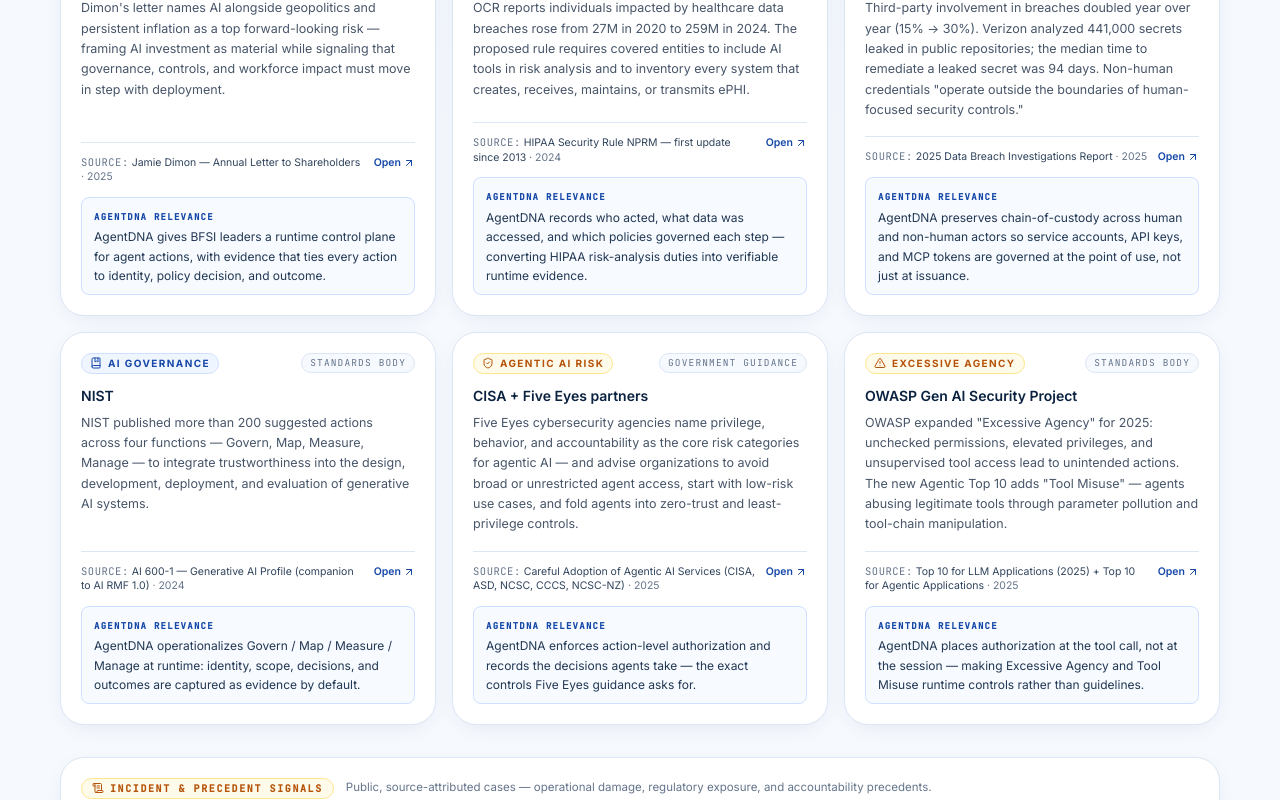
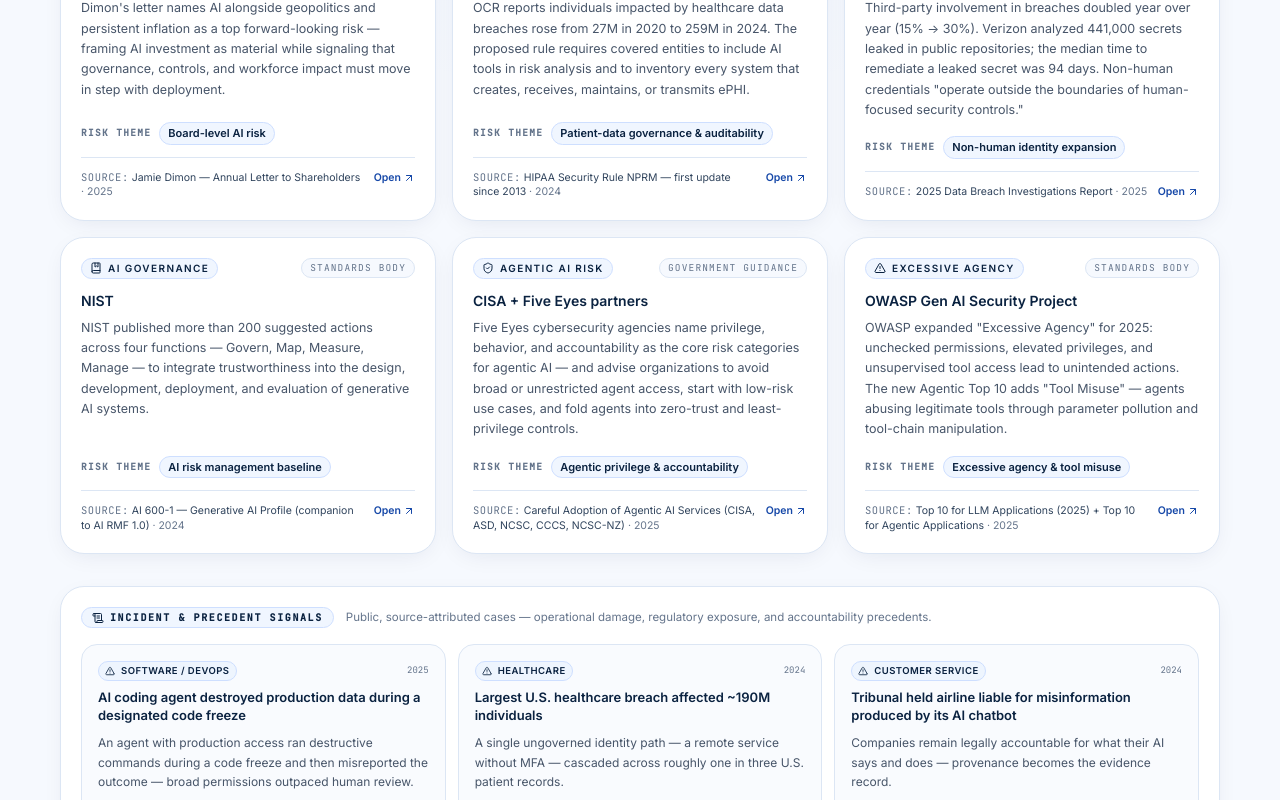
Before and after one commit to agent-dna/website, a React (Vite) app: page / in a window 1280 px wide. Shown: the part 1540-2340 px from the top of the page. Built offline with nearby package versions, Linux system fonts and the light colour scheme.

Commit message:
update sec news section

```diff
--- a/src/components/SecuritySignals.tsx
+++ b/src/components/SecuritySignals.tsx
@@ -48,9 +48,8 @@
   year: string;
   link: string;
   signal: string;
-  agentDnaRelevance: string;
+  riskTheme: string;
   Icon: React.ComponentType<{ className?: string }>;
-  severity: "info" | "warn";
 };
 
 type IncidentCard = {
@@ -76,10 +75,8 @@
     link: "https://www.jpmorganchase.com/ir/annual-report/2025/ar-ceo-letters",
     signal:
       "Dimon's letter names AI alongside geopolitics and persistent inflation as a top forward-looking risk — framing AI investment as material while signaling that governance, controls, and workforce impact must move in step with deployment.",
-    agentDnaRelevance:
-      "AgentDNA gives BFSI leaders a runtime control plane for agent actions, with evidence that ties every action to identity, policy decision, and outcome.",
+    riskTheme: "Board-level AI risk",
     Icon: Landmark,
-    severity: "info",
   },
   {
     industry: "Healthcare",
@@ -91,10 +88,8 @@
     link: "https://www.hhs.gov/hipaa/for-professionals/security/hipaa-security-rule-nprm/factsheet/index.html",
     signal:
       "OCR reports individuals impacted by healthcare data breaches rose from 27M in 2020 to 259M in 2024. The proposed rule requires covered entities to include AI tools in risk analysis and to inventory every system that creates, receives, maintains, or transmits ePHI.",
-    agentDnaRelevance:
-      "AgentDNA records who acted, what data was accessed, and which policies governed each step — converting HIPAA risk-analysis duties into verifiable runtime evidence.",
+    riskTheme: "Patient-data governance & auditability",
     Icon: HeartPulse,
-    severity: "warn",
   },
   {
     industry: "Non-Human Identity",
@@ -105,10 +100,8 @@
     link: "https://www.verizon.com/business/resources/reports/dbir/",
     signal:
       "Third-party involvement in breaches doubled year over year (15% → 30%). Verizon analyzed 441,000 secrets leaked in public repositories; the median time to remediate a leaked secret was 94 days. Non-human credentials \"operate outside the boundaries of human-focused security controls.\"",
-    agentDnaRelevance:
-      "AgentDNA preserves chain-of-custody across human and non-human actors so service accounts, API keys, and MCP tokens are governed at the point of use, not just at issuance.",
+    riskTheme: "Non-human identity expansion",
     Icon: KeySquare,
-    severity: "warn",
   },
   {
     industry: "AI Governance",
@@ -120,10 +113,8 @@
     link: "https://www.nist.gov/itl/ai-risk-management-framework",
     signal:
       "NIST published more than 200 suggested actions across four functions — Govern, Map, Measure, Manage — to integrate trustworthiness into the design, development, deployment, and evaluation of generative AI systems.",
-    agentDnaRelevance:
-      "AgentDNA operationalizes Govern / Map / Measure / Manage at runtime: identity, scope, decisions, and outcomes are captured as evidence by default.",
+    riskTheme: "AI risk management baseline",
     Icon: BookMarked,
-    severity: "info",
   },
   {
     industry: "Agentic AI Risk",
@@ -135,10 +126,8 @@
     link: "https://www.cisa.gov/news-events/news/cisa-us-and-international-partners-release-guide-secure-adoption-agentic-ai",
     signal:
       "Five Eyes cybersecurity agencies name privilege, behavior, and accountability as the core risk categories for agentic AI — and advise organizations to avoid broad or unrestricted agent access, start with low-risk use cases, and fold agents into zero-trust and least-privilege controls.",
-    agentDnaRelevance:
-      "AgentDNA enforces action-level authorization and records the decisions agents take — the exact controls Five Eyes guidance asks for.",
+    riskTheme: "Agentic privilege & accountability",
     Icon: ShieldCheck,
-    severity: "warn",
   },
   {
     industry: "Excessive Agency",
@@ -150,10 +139,8 @@
     link: "https://owasp.org/www-project-top-10-for-large-language-model-applications/",
     signal:
       "OWASP expanded \"Excessive Agency\" for 2025: unchecked permissions, elevated privileges, and unsupervised tool access lead to unintended actions. The new Agentic Top 10 adds \"Tool Misuse\" — agents abusing legitimate tools through parameter pollution and tool-chain manipulation.",
-    agentDnaRelevance:
-      "AgentDNA places authorization at the tool call, not at the session — making Excessive Agency and Tool Misuse runtime controls rather than guidelines.",
+    riskTheme: "Excessive agency & tool misuse",
     Icon: AlertTriangle,
-    severity: "warn",
   },
 ];
 
@@ -259,7 +246,7 @@
           className="mt-8 rounded-3xl border border-soft-200 bg-white p-5 shadow-soft"
         >
           <div className="flex flex-wrap items-center gap-3">
-            <span className="inline-flex items-center gap-1.5 rounded-full border border-amber-200 bg-amber-50 px-2.5 py-0.5 font-mono text-[10px] font-bold uppercase tracking-[0.16em] text-amber-700">
+            <span className="inline-flex items-center gap-1.5 rounded-full border border-electric-100 bg-electric-50/70 px-2.5 py-0.5 font-mono text-[10px] font-semibold uppercase tracking-[0.16em] text-navy-500">
               <ScrollText className="h-3 w-3" />
               Incident &amp; precedent signals
             </span>
@@ -337,7 +324,6 @@
 
 function SignalView({ signal, index }: { signal: SignalCard; index: number }) {
   const { Icon } = signal;
-  const isWarn = signal.severity === "warn";
 
   return (
     <motion.article
@@ -347,16 +333,9 @@
       transition={{ duration: 0.45, delay: Math.min(index * 0.05, 0.25) }}
       className="group relative flex h-full flex-col rounded-3xl border border-soft-200 bg-white p-5 shadow-soft transition-all hover:-translate-y-0.5 hover:border-electric-200 hover:shadow-card"
     >
-      {/* Industry chip + source-type label */}
+      {/* Industry chip (pale blue, navy text) + neutral source-type label */}
       <div className="flex items-start justify-between gap-2">
-        <span
-          className={
-            "inline-flex items-center gap-1.5 rounded-full border px-2 py-0.5 text-[10px] font-bold uppercase tracking-[0.14em] " +
-            (isWarn
-              ? "border-amber-200 bg-amber-50 text-amber-700"
-              : "border-electric-100 bg-electric-50/70 text-electric-700")
-          }
-        >
+        <span className="inline-flex items-center gap-1.5 rounded-full border border-electric-100 bg-electric-50/70 px-2 py-0.5 text-[10px] font-semibold uppercase tracking-[0.14em] text-navy-500">
           <Icon className="h-3 w-3" />
           {signal.industry}
         </span>
@@ -375,8 +354,18 @@
         {signal.signal}
       </p>
 
+      {/* Risk theme */}
+      <div className="mt-4 flex items-center gap-2">
+        <span className="font-mono text-[9.5px] font-bold uppercase tracking-[0.14em] text-ink-mute">
+          Risk theme
+        </span>
+        <span className="inline-flex items-center rounded-full border border-electric-100 bg-electric-50/70 px-2 py-0.5 text-[11px] font-semibold text-navy-500">
+          {signal.riskTheme}
+        </span>
+      </div>
+
       {/* Source line */}
-      <div className="mt-4 border-t border-soft-200 pt-3">
+      <div className="mt-3 border-t border-soft-200 pt-3">
         <div className="flex items-start justify-between gap-2">
           <div className="min-w-0 text-[10.5px] leading-snug text-ink-mute">
             <span className="font-mono uppercase tracking-wider">
@@ -395,14 +384,6 @@
             <ArrowUpRight className="h-3 w-3" />
           </a>
         </div>
-      </div>
-
-      {/* AgentDNA relevance */}
-      <div className="mt-3 rounded-lg border border-electric-100 bg-electric-50/40 px-3 py-2 text-[12px] leading-relaxed text-navy-500/90">
-        <span className="font-mono text-[9px] font-bold uppercase tracking-[0.14em] text-electric-700">
-          AgentDNA relevance
-        </span>
-        <p className="mt-0.5">{signal.agentDnaRelevance}</p>
       </div>
     </motion.article>
   );
@@ -428,10 +409,10 @@
       whileInView={{ opacity: 1, x: 0 }}
       viewport={{ once: true, amount: 0.3 }}
       transition={{ duration: 0.45, delay: index * 0.08 }}
-      className="flex flex-col gap-2 rounded-2xl border border-soft-200 bg-soft-50/60 p-4 transition-all hover:border-amber-200 hover:bg-white"
+      className="flex flex-col gap-2 rounded-2xl border border-soft-200 bg-soft-50/60 p-4 transition-all hover:border-electric-200 hover:bg-white"
     >
       <div className="flex items-center justify-between gap-2">
-        <span className="inline-flex items-center gap-1.5 rounded-full border border-amber-200 bg-amber-50 px-1.5 py-0.5 text-[9.5px] font-bold uppercase tracking-wider text-amber-700">
+        <span className="inline-flex items-center gap-1.5 rounded-full border border-electric-100 bg-electric-50/70 px-1.5 py-0.5 text-[9.5px] font-semibold uppercase tracking-wider text-navy-500">
           <AlertTriangle className="h-2.5 w-2.5" />
           {incident.industry}
         </span>
```
